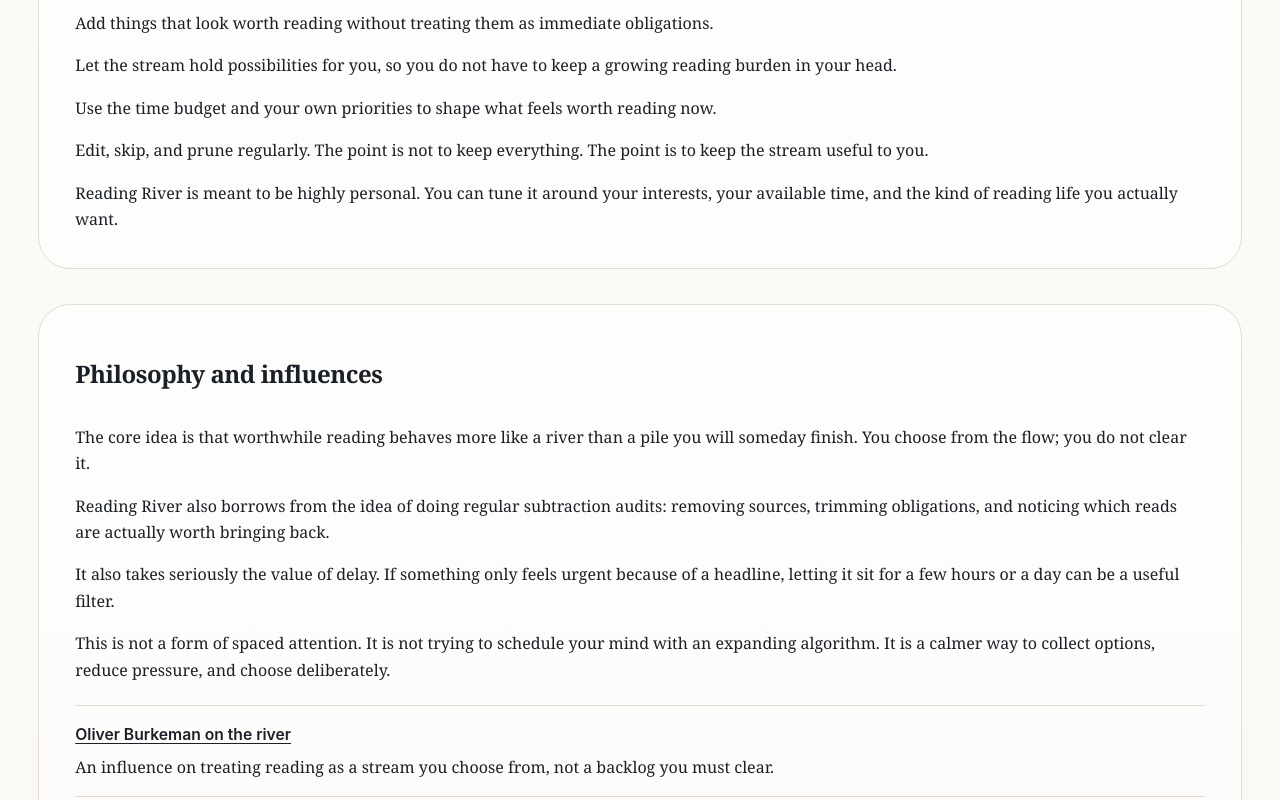
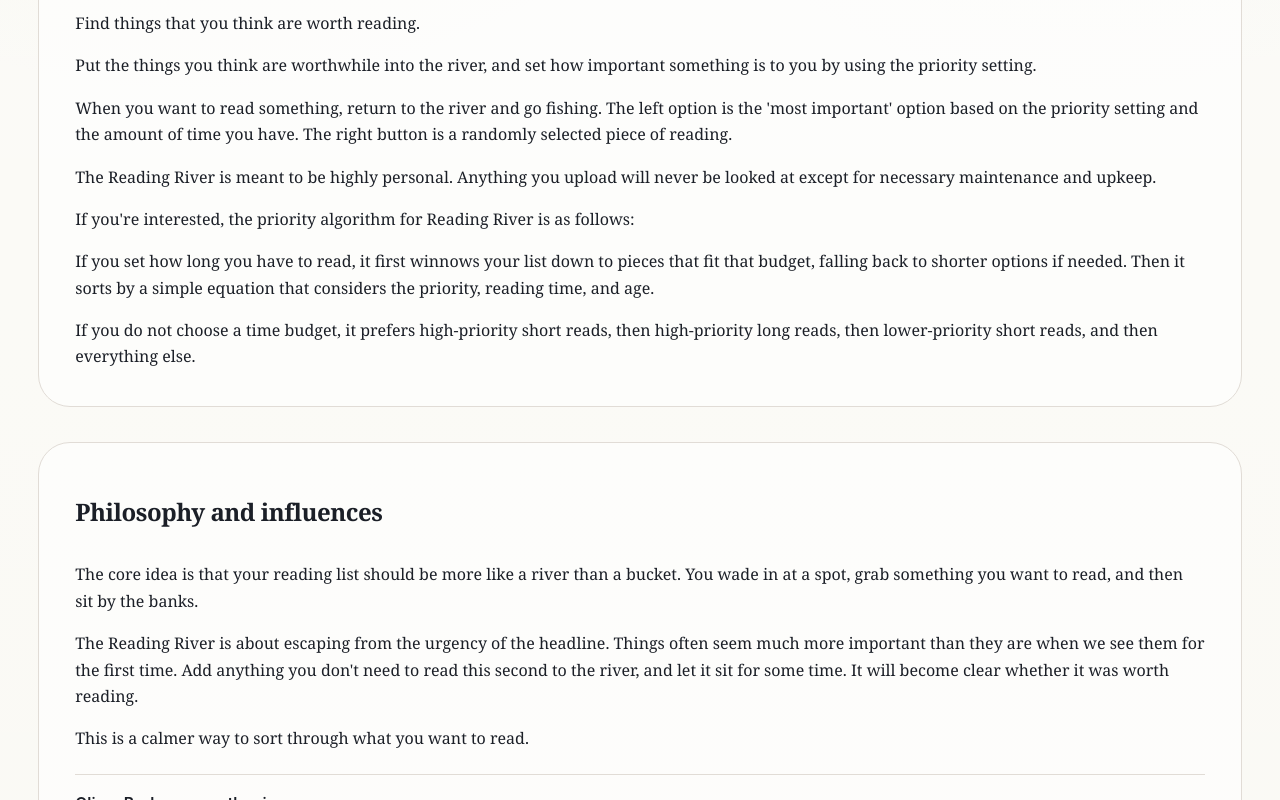
Before and after one commit to peachymomotaro/mywebsite, a Next.js app: page /reading-river/how-it-works in a window 1280 px wide. Shown: the part 620-1420 px from the top of the page. Built offline with nearby package versions, Linux system fonts and the light colour scheme; no server answers.

Commit message:
adding remove button & text changes

```diff
--- a/app/reading-river/how-it-works/page.tsx
+++ b/app/reading-river/how-it-works/page.tsx
@@ -10,19 +10,19 @@
     href: "https://www.oliverburkeman.com/river",
     label: "Oliver Burkeman on the river",
     description:
-      "An influence on treating reading as a stream you choose from, not a backlog you must clear.",
+      "The primary inspiration for the philosophy of this site.",
   },
   {
     href: "https://davidepstein.substack.com/p/how-to-improve-your-information-diet",
     label: "David Epstein, How To Improve Your Information Diet",
     description:
-      "An influence on subtraction audits, pruning inputs, and delaying urgent-feeling reads.",
+      "The Reading River offers another way of improving your information diet, by reducing the amount of reading you have to attend to. There's too much out there, and the Reading River washes most of it away into the future.",
   },
   {
     href: "https://notes.andymatuschak.org/Spaced_repetition_systems_can_be_used_to_program_attention",
     label: "Andy Matuschak, Spaced repetition systems can be used to program attention",
     description:
-      "An influence on thinking clearly about systems that direct attention, and on what Reading River is not.",
+      "The Reading River can also be thought of a way of saying that you will attend to something in the future, just not right now.",
   },
 ] as const;
 
@@ -50,50 +50,53 @@
         <section className="editorial-page-content river-how-page-content">
           <section className="editorial-panel-soft river-how-section">
             <h2>How it works</h2>
+            <p>Find things that you think are worth reading.</p>
             <p>
-              Add things that look worth reading without treating them as immediate
-              obligations.
+              Put the things you think are worthwhile into the river, and set how
+              important something is to you by using the priority setting.
             </p>
             <p>
-              Let the stream hold possibilities for you, so you do not have to keep a
-              growing reading burden in your head.
+              When you want to read something, return to the river and go fishing.
+              The left option is the &apos;most important&apos; option based on the
+              priority setting and the amount of time you have. The right button is a
+              randomly selected piece of reading.
             </p>
             <p>
-              Use the time budget and your own priorities to shape what feels worth
-              reading now.
+              The Reading River is meant to be highly personal. Anything you upload
+              will never be looked at except for necessary maintenance and upkeep.
             </p>
             <p>
-              Edit, skip, and prune regularly. The point is not to keep everything. The
-              point is to keep the stream useful to you.
+              If you&apos;re interested, the priority algorithm for Reading River is
+              as follows:
             </p>
             <p>
-              Reading River is meant to be highly personal. You can tune it around your
-              interests, your available time, and the kind of reading life you actually
-              want.
+              If you set how long you have to read, it first winnows your list down to pieces
+              that fit that budget, falling back to shorter options if needed.
+              Then it sorts by a simple equation that considers the priority, reading
+              time, and age.
+            </p>
+            <p>
+              If you do not choose a time budget, it prefers high-priority short reads,
+              then high-priority long reads, then lower-priority short reads, and then
+              everything else.
             </p>
           </section>
 
           <section className="editorial-panel-soft river-how-section">
             <h2>Philosophy and influences</h2>
             <p>
-              The core idea is that worthwhile reading behaves more like a river than a
-              pile you will someday finish. You choose from the flow; you do not clear it.
+              The core idea is that your reading list should be more like a river
+              than a bucket. You wade in at a spot, grab something you want to read,
+              and then sit by the banks.
             </p>
             <p>
-              Reading River also borrows from the idea of doing regular subtraction
-              audits: removing sources, trimming obligations, and noticing which reads are
-              actually worth bringing back.
+              The Reading River is about escaping from the urgency of the headline.
+              Things often seem much more important than they are when we see them
+              for the first time. Add anything you don&apos;t need to read this
+              second to the river, and let it sit for some time. It will become
+              clear whether it was worth reading.
             </p>
-            <p>
-              It also takes seriously the value of delay. If something only feels urgent
-              because of a headline, letting it sit for a few hours or a day can be a
-              useful filter.
-            </p>
-            <p>
-              This is not a form of spaced attention. It is not trying to schedule your
-              mind with an expanding algorithm. It is a calmer way to collect options,
-              reduce pressure, and choose deliberately.
-            </p>
+            <p>This is a calmer way to sort through what you want to read.</p>
 
             <ul className="river-how-source-list">
               {influences.map((influence) => (
```
Also changed, not shown: next-env.d.ts, 2 other files (tests, documents, lock files or other folders).
